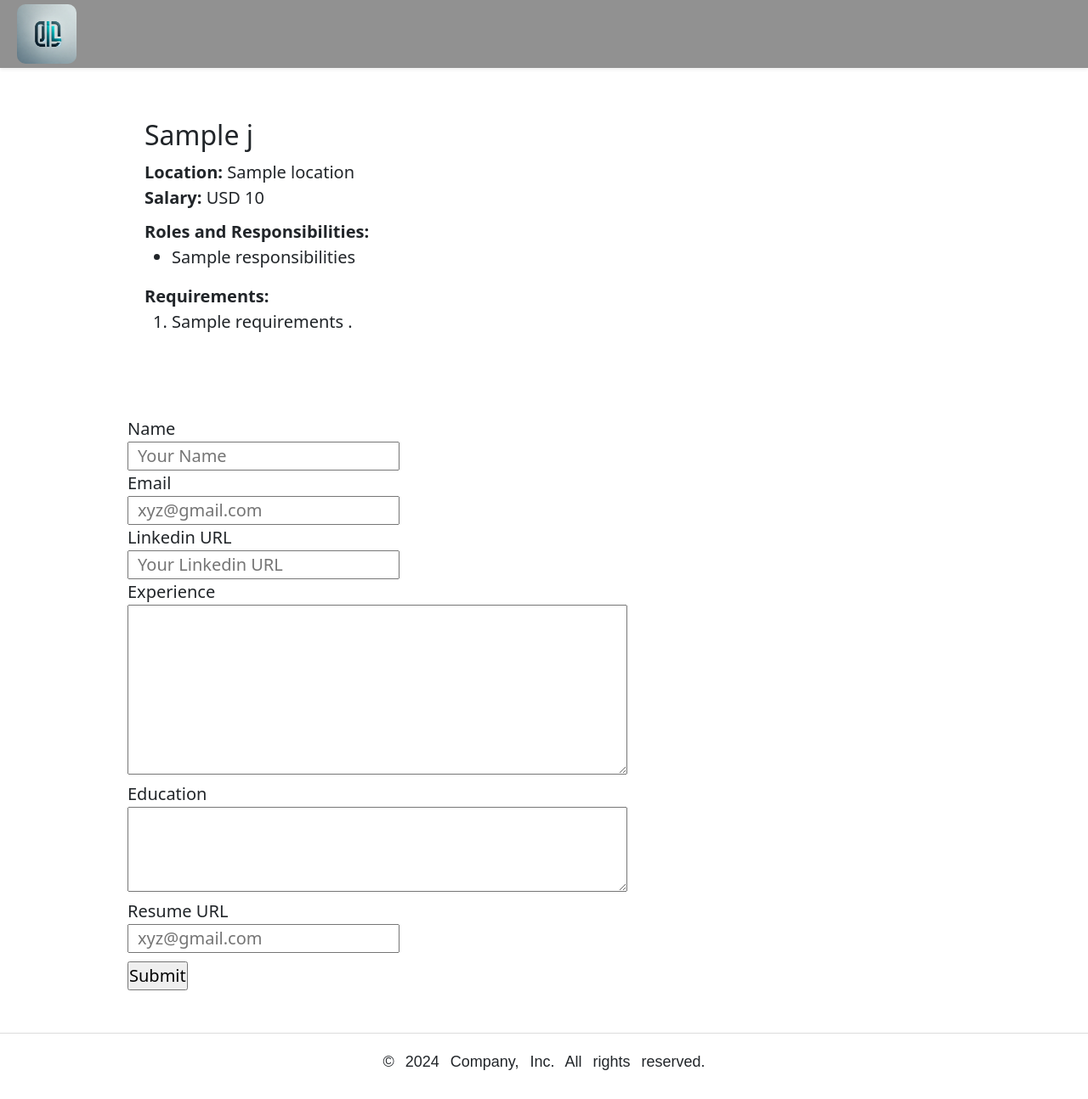
After one commit to RANV33R07/Job-Listings-v2, a Flask app: template templates/jobpage.html in a window 1280 px wide. The commit adds this page. Shown: the whole page at 85% size. Run offline with Flask 3, Linux system fonts and the light colour scheme; the template is opened without the code that fills it: most values are stand-ins (such as "Sample title", 1, 10 or a date in 2020).

Commit message:
Updated and added application feature

```diff
--- a/app.py
+++ b/app.py
@@ -1,5 +1,5 @@
-from flask import Flask, render_template, jsonify
-from database import engine,load_jobs_from_db,load_job_from_db
+from flask import Flask, render_template, jsonify,request
+from database import engine,load_jobs_from_db,load_job_from_db,add_applications_to_db
 
 app = Flask(__name__)
 
@@ -16,8 +16,16 @@ def get_jobs():
 def get_job(id):
     job = load_job_from_db(id)
     if (job == None) : return jsonify("No record Found" )
-    return jsonify(job)
+    return render_template("jobpage.html" , j=job)
 
-print(__name__)
+@app.route("/jobs/<id>/apply" , methods = ["post"])
+def apply_to_job(id):
+    data = request.form
+    job = load_job_from_db(id)
+    add_applications_to_db(id , data)
+    return render_template("application_submitted.html",data = data,job = job)
+
+
+
 if __name__ == "__main__":
     app.run(debug = True)
--- a/database.py
+++ b/database.py
@@ -25,3 +25,22 @@ def load_job_from_db(job_id):
     rows = result.all()
     if (len(rows) == 0) : return None
     else : return dict(rows[0]._mapping)
+
+
+def add_applications_to_db(id, data):
+    with engine.begin() as conn:
+        query = text("""
+            INSERT INTO applications
+            (job_id, full_name, email, linkedin, education, experience, resume)
+            VALUES (:job_id, :full_name, :email, :linkedin, :education, :experience, :resume)
+        """)
+        conn.execute(query, {
+            "job_id": id,
+            "full_name": data['Name'],
+            "email": data["Email"],
+            "linkedin": data["linkedin"],
+            "education": data["education"],
+            "experience": data["experience"],
+            "resume": data["resume"]
+        })
+        print("Data inserted with transaction block.")
--- /dev/null
+++ b/static/css/style.css
@@ -0,0 +1,171 @@
+*{
+    box-sizing: border-box;
+    margin: 0;
+    padding: 0;
+}
+#main {
+    padding: 0 150px;
+    padding-top: 60px;
+}
+
+h1{
+    font-size: 50px;
+    font-family: "glancyr", sans-serif;
+    text-align: center;
+    margin: 20px 0;
+}
+
+p{
+    font-family: "gilroy", sans-serif;
+    word-spacing: 8px;
+    font-size: 18px;
+}
+
+#banner {
+    width: 100%;
+    height: 400px;
+    object-fit: cover;
+}
+
+#footer {
+    display: flex;
+    flex-direction: column;
+    justify-content: center;
+    align-items: center;
+    margin-top: 20px;
+}
+
+#jobsPosition h4 {
+    margin-bottom: -1px;
+    font-size: 25px;
+    font-family: "glancyr", sans-serif;
+    font-weight: 500;
+    color: dimgrey;
+}
+
+#jobsPosition {
+    font-size: 20px;
+    font-family: "glancyr", sans-serif;
+    font-weight: 300;
+    display: flex;
+    flex-direction: column;
+    gap: 10px;
+}
+
+#jobCards {
+    background-color: #E6E6FA;
+    border-radius: 10px;
+    display: flex;
+    flex-direction: column;
+    justify-content: center;
+    height: auto;
+    position: relative;
+}
+
+#details{
+    height: auto;
+    width: 100%;
+    padding: 20px 20px;
+}
+
+#jobCards a {
+    position: absolute;
+    left: 80%;
+    top: 20px;
+    height: 50px;
+    width: 170px;
+    border-radius: 5px;
+    border: 1px solid transparent;
+    font-family: "gilroy", sans-serif;
+    font-size: 15px;
+    font-weight: 500;
+    margin-top: 20px;
+    cursor: pointer;
+    background-color: #D0F0C0;
+}
+
+.buttons {
+    height: 50px;
+    width: 170px;
+    border-radius: 5px;
+    border: 1px solid transparent;
+    font-family: "gilroy", sans-serif;
+    font-size: 15px;
+    font-weight: 500;
+    margin-top: 20px;
+    cursor: pointer;
+    background-color: #D0F0C0;
+    text-decoration: none;
+    color: #333;
+    display: flex;
+    align-items: center;
+    justify-content: center;
+}
+
+.buttons:hover {
+    background-color: #b3d9a0;
+    border: 1px solid transparent;
+}
+
+.buttons:active {
+    border: 4px solid #568b3c;
+}
+
+#working {
+    display: flex;
+    height: 100%;
+    justify-content: space-between;
+    align-items: center;
+    margin-top: 40px;
+}
+
+#working p {
+    max-width: 600px;
+    margin: 20px auto;
+    padding: 15px 25px;
+    line-height: 1.6;
+    text-align: justify;
+    text-indent: 30px;
+    font-family: 'gilroy', serif;
+    font-weight: 500;
+    font-size: 18px;
+    color: #333;
+    background-color: #f9f9f9;
+    border: 1px solid #ddd;
+    border-radius: 8px;
+    box-shadow: 2px 2px 8px rgba(0, 0, 0, 0.1);
+}
+
+#working img {
+    width: 45%;
+    height: 400px;
+    object-fit: cover;
+    border-radius: 8px;
+}
+
+#footer .buttons {
+    height: 50px;
+    width: 170px;
+    border-radius: 5px;
+    border: 1px solid transparent;
+    font-family: "gilroy", sans-serif;
+    font-size: 15px;
+    font-weight: 500;
+    margin-top: 20px;
+    cursor: pointer;
+    background-color: #D0F0C0;
+    text-decoration: none;
+    color: #333;
+    display: flex;
+    align-items: center;
+    justify-content: center;
+}
+
+#footer .buttons:hover {
+    background-color: #b3d9a0;
+    border: 1px solid transparent;
+}
+
+#footer .buttons:active {
+    border: 4px solid #568b3c;
+}
--- /dev/null
+++ b/templates/application.html
@@ -0,0 +1,46 @@
+<!DOCTYPE html>
+<html lang="en">
+<head>
+    <meta charset="UTF-8">
+    <meta name="viewport" content="width=device-width, initial-scale=1.0">
+    <title>Document</title>
+    <link rel="stylesheet" href="/static/css/style.css">
+</head>
+<body>
+    <div class="fs-5" id="main">
+        <form action="/jobs/{{j['id']}}/apply" method="post">
+            <div>
+                <label for="Name">Name</label><br>
+                <input style="padding: 0px 10px;" type="text" name="Name" placeholder="Your Name">
+            </div>
+
+            <div>
+                <label for="Email">Email </label><br>
+                <input style="padding: 0px 10px;" type="text" name="Email" placeholder="xyz@gmail.com">
+            </div>
+
+            <div>
+                <label for="linkedin">Linkedin URL</label><br>
+                <input style="padding: 0px 10px;" type="text" name="linkedin" placeholder="Your Linkedin URL">
+            </div>
+
+            <div>
+                <label for="experience">Experience</label><br>
+                <textarea style="padding: 0px 10px; width: 60%;height: 200px;" name="experience" id=""></textarea>
+            </div>
+
+            <div>
+                <label for="education">Education</label><br>
+                <textarea style="padding: 0px 10px; width: 60%;height: 100px;" name="education" id=""></textarea>
+            </div>
+
+            <div>
+                <label for="resume">Resume URL </label><br>
+                <input style="padding: 0px 10px;" type="text" name="resume" placeholder="xyz@gmail.com">
+            </div>
+
+            <input style="margin: 10px 0px;"  type="submit">
+        </form>
+    </div>
+</body>
+</html>
--- a/templates/footer.html
+++ b/templates/footer.html
@@ -1,8 +1,17 @@
-<div class="d-flex flex-column flex-sm-row justify-content-between py-4 my-4 border-top">
-  <p>&copy; 2024 Company, Inc. All rights reserved.</p>
-  <ul class="list-unstyled d-flex">
-    <li class="ms-3"><a class="link-body-emphasis" href="#"><svg class="bi" width="24" height="24"><use xlink:href="#twitter"/></svg></a></li>
-    <li class="ms-3"><a class="link-body-emphasis" href="#"><svg class="bi" width="24" height="24"><use xlink:href="#instagram"/></svg></a></li>
-    <li class="ms-3"><a class="link-body-emphasis" href="#"><svg class="bi" width="24" height="24"><use xlink:href="#facebook"/></svg></a></li>
-  </ul>
-</div>
+
+<!DOCTYPE html>
+<html lang="en">
+<head>
+    <link rel="stylesheet" href="/static/css/style.css">
+</head>
+<body>
+    <div style="display: flex; flex-direction: column; align-items: center; padding: 20px 0; border-top: 1px solid #ddd; margin-top: 40px;">
+      <p style="margin: 0;">&copy; 2024 Company, Inc. All rights reserved.</p>
+      <ul style="list-style: none; padding: 0; margin: 10px 0 0; display: flex; gap: 15px;">
+          <li><a href="#" style="text-decoration: none; color: #333;"><i class="ri-twitter-x-line" style="font-size: 24px;"></i></a></li>
+          <li><a href="#" style="text-decoration: none; color: #333;"><i class="ri-instagram-line" style="font-size: 24px;"></i></a></li>
+          <li><a href="#" style="text-decoration: none; color: #333;"><i class="ri-facebook-fill" style="font-size: 24px;"></i></a></li>
+      </ul>
+    </div>
+</body>
+</html>
--- /dev/null
+++ b/templates/jobpage.html
@@ -0,0 +1,53 @@
+<!DOCTYPE html>
+<html lang="en">
+<head>
+    <meta charset="UTF-8">
+    <meta name="viewport" content="width=device-width, initial-scale=1.0">
+    <title>{{ j['title'] }} - Job Listings</title>
+    <link href="https://cdn.jsdelivr.net/npm/bootstrap@5.3.3/dist/css/bootstrap.min.css" rel="stylesheet">
+    <link rel="stylesheet" href="/static/css/style.css">
+</head>
+<body>
+            <!-- Include Navbar -->
+    {% include "navbar.html" %}
+    <div style="padding: 0 150px;padding-top: 60px;" id="temp"></div>
+
+    <div id="main">
+            <!-- Job Details Section -->
+    <div class="fs-5" id="details" style="padding: 20px;">
+        <h4 class="fs-2" style="margin-bottom: 10px;">{{ j['title'] }}</h4>
+        <div><b>Location:</b> {{ j['location'] }}</div>
+
+        {% if j['salary'] %}
+        <div><b>Salary:</b> {{ j['currency'] }} {{ j['salary'] }}</div>
+        {% else %}
+        <div><b>Salary:</b> N/A</div>
+        {% endif %}
+
+        <div class="fs-5" style="max-width: 70%; text-align: justify; margin: 10px 0;">
+            <b>Roles and Responsibilities:</b>
+            <ul>
+                {%for line in j['responsibilities'].split(",")%}
+                <li>{{line}}</li>
+                {% endfor %}
+            </ul>
+        </div>
+
+        <div style="max-width: 70%; text-align: justify; margin: 10px 0;">
+            <b>Requirements:</b>
+            <ol>
+            {% for req in j['requirements'].split(",") %}
+                <li>{{req}} .</li>
+            {% endfor %}
+            </ol>
+        </div>
+    </div>
+    </div>
+
+    <!-- Include Footer -->
+    {% include "application.html" %}
+
+    <!-- Include Footer -->
+    {% include "footer.html" %}
+</body>
+</html>
--- a/templates/navbar.html
+++ b/templates/navbar.html
@@ -1,3 +1,13 @@
-<div class="shadow-sm" id="navbar">
-    <img style="border-radius: 5px;" src="/static/jovian_logo.jpeg" alt="">
-</div>
+<!DOCTYPE html>
+<html lang="en">
+<head>
+    <link rel="stylesheet" href="{{ url_for('static', filename='style.css') }}">
+</head>
+<body>
+    <div style="height: 80px;width: 100%;padding: 10px 20px;position: fixed;background-color: rgba(128, 128, 128, 0.867);display: flex;align-items: center;justify-content: star;z-index: 2;" class="shadow-sm" id="navbar">
+        <img style="object-fit: cover;
+        height: 70px;
+        width: 70px; border-radius: 10px;" src="/static/jovian_logo.jpeg" alt="">
+    </div>
+</body>
+</html>
```
Also changed, not shown: templates/application_submitted.html (added, +37 -0 lines), templates/jobListings.html (+11 -11 lines), templates/main.html (+5 -183 lines).
